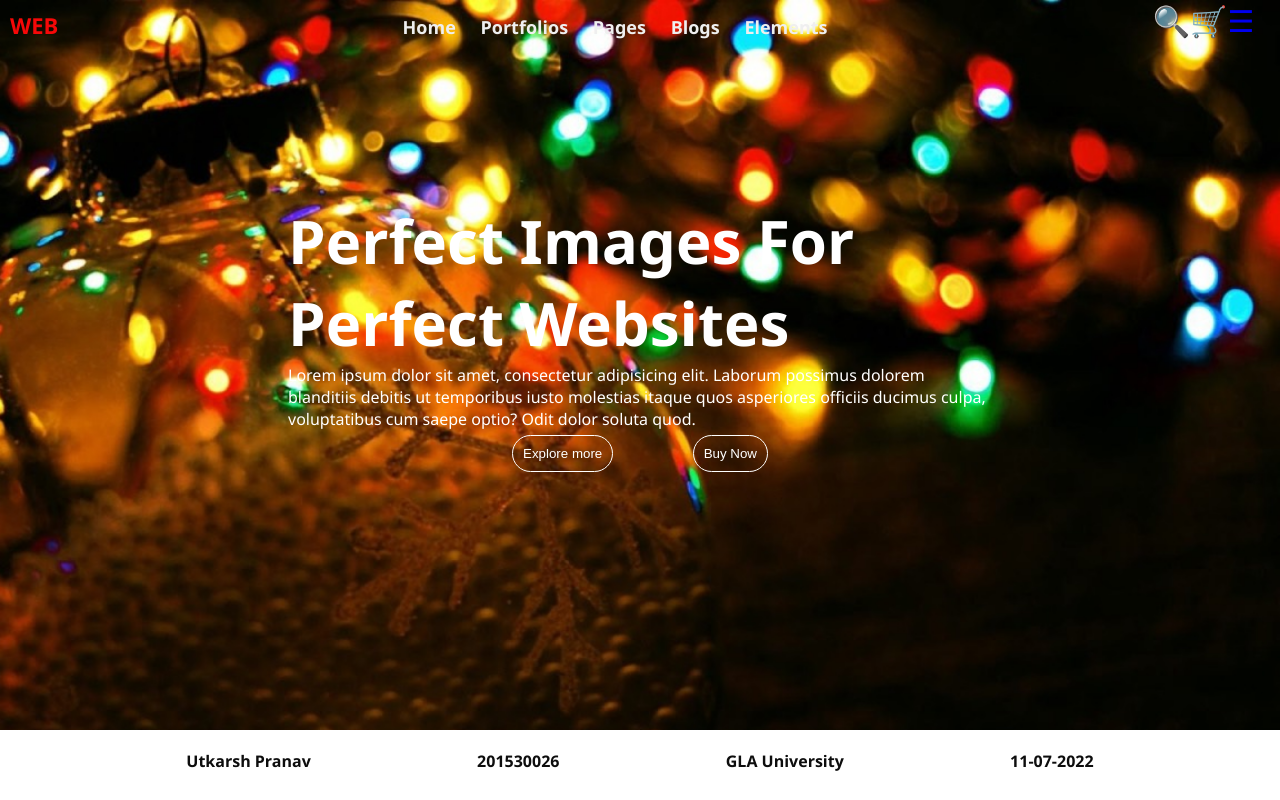
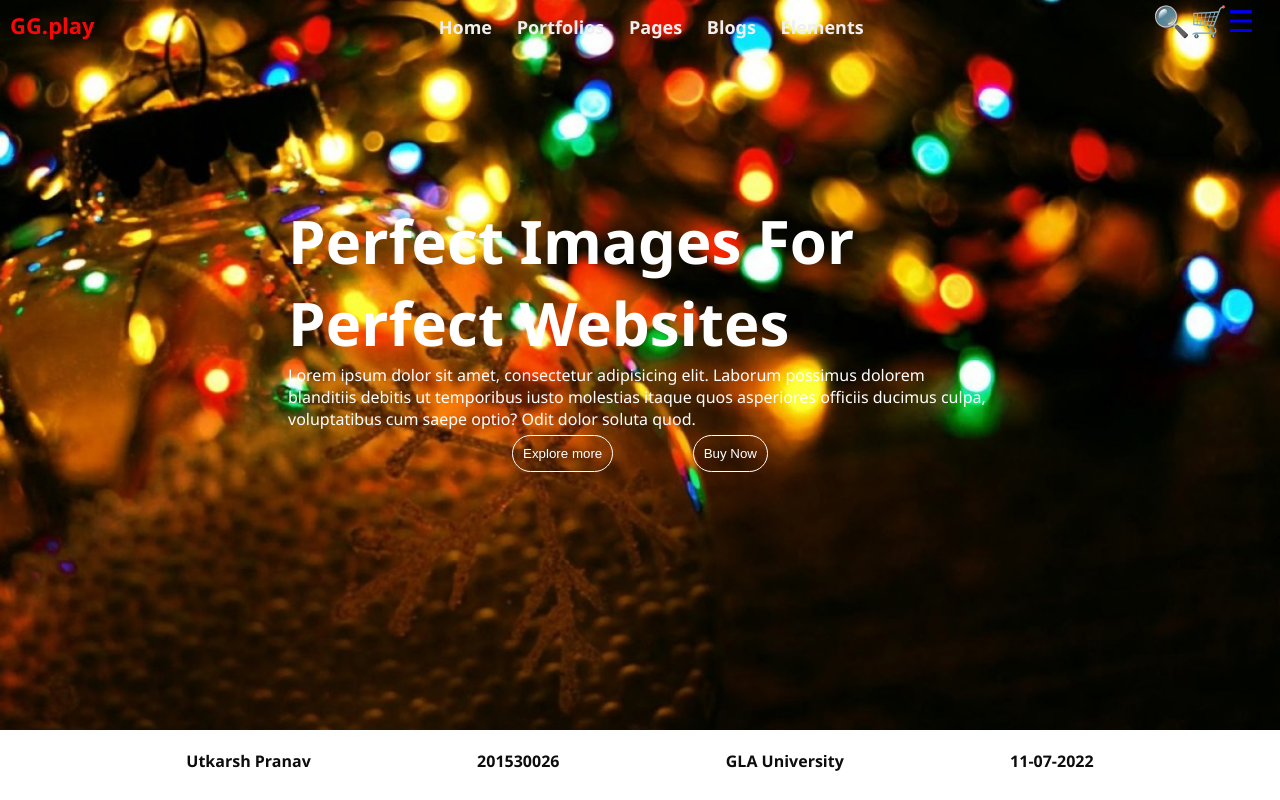
Before and after one commit to UtkarshPranav/Utkarsh_201530026_live, a plain HTML site: page index.html in a window 1280 px wide. Drawn offline with Linux system fonts and the light colour scheme.

Commit message:
Update index.html

```diff
--- a/index.html
+++ b/index.html
@@ -14,7 +14,7 @@
     <input type="checkbox" id="nav-check">
     <div class="nav-header">
       <div class="nav-title">
-        WEB
+        GG.play
       </div>
     </div>
     <div class="nav-btn">
```
